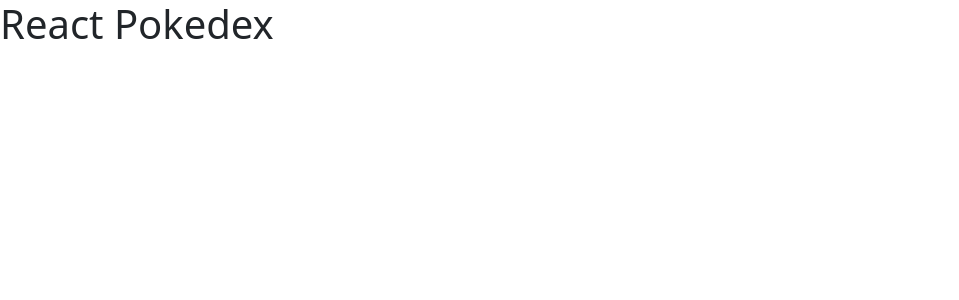
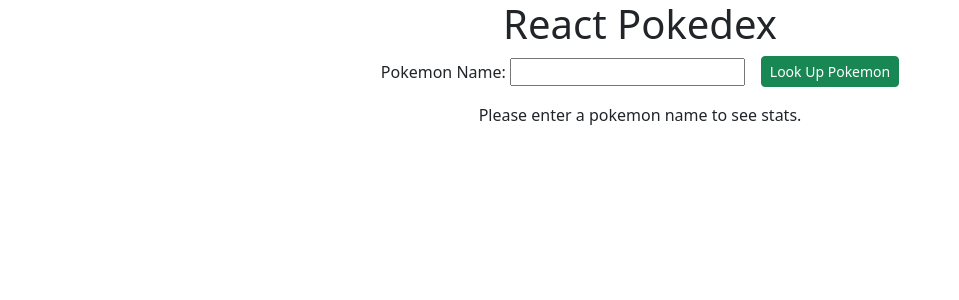
Before and after one commit to ChristopherHoganJr/react-pokedex, a React (Create React App) app: page / in a window 1280 px wide. Shown: the top 300 px of the page, without its empty margins (0-959 px from the left). Built offline with nearby package versions, Linux system fonts and the light colour scheme.

Commit message:
base features - finds pokemon, gives name/id/type

```diff
--- a/package.json
+++ b/package.json
@@ -6,6 +6,7 @@
     "@testing-library/jest-dom": "^5.16.5",
     "@testing-library/react": "^13.4.0",
     "@testing-library/user-event": "^13.5.0",
+    "axios": "^1.1.3",
     "react": "^18.2.0",
     "react-dom": "^18.2.0",
     "react-router-dom": "^6.4.2",
--- a/public/index.html
+++ b/public/index.html
@@ -2,7 +2,6 @@
 <html lang="en">
   <head>
     <meta charset="utf-8" />
-    <!-- CSS only -->
     <link
       href="https://cdn.jsdelivr.net/npm/bootstrap@5.2.2/dist/css/bootstrap.min.css"
       rel="stylesheet"
--- a/src/App.js
+++ b/src/App.js
@@ -1,9 +1,49 @@
 import "./App.css";
+import { useState } from "react";
+import axios from "axios";
+import { useNavigate } from "react-router-dom";
+
+// components
+import SearchBar from "./components/SearchBar";
+import PokemonStatsContainer from "./components/PokemonStatsContainer";
 
 function App() {
+  // useNavigate
+  const navigate = useNavigate();
+  // States
+  const [pokemonName, setPokemonName] = useState("");
+  const [pokemon, setPokemon] = useState();
+
+  // Functions
+  const searchPokemon = (e) => {
+    e.preventDefault();
+    axios
+      .get(`https://pokeapi.co/api/v2/pokemon/${pokemonName.toLowerCase()}`)
+      .then((res) => {
+        setPokemon(res.data);
+      })
+      .catch((err) => navigate("/err"));
+  };
+
   return (
     <div className="App">
-      <h1>React Pokedex</h1>
+      <h1 className="text-center">React Pokedex</h1>
+      <div className="d-flex justify-content-center">
+        <SearchBar
+          pokemonName={pokemonName}
+          setPokemonName={setPokemonName}
+          searchPokemon={searchPokemon}
+        />
+      </div>
+      <div className="mt-3">
+        {pokemon ? (
+          <PokemonStatsContainer pokemon={pokemon} />
+        ) : (
+          <p className="text-center">
+            Please enter a pokemon name to see stats.
+          </p>
+        )}
+      </div>
     </div>
   );
 }
--- /dev/null
+++ b/src/components/PokemonStatsContainer.jsx
@@ -0,0 +1,50 @@
+import React from "react";
+
+// components
+
+const PokemonStatsContainer = ({ pokemon }) => {
+  return (
+    <div className="text-center">
+      <img src={pokemon.sprites.front_default} alt="" />
+
+      <h3>
+        <b>{pokemon.name}</b> - Pokedex Num: #{pokemon.id}
+      </h3>
+      <div className="d-flex gap-2 flex-wrap justify-content-center align-items-center">
+        {pokemon.types.length > 1 ? <p>Types:</p> : <p>Type:</p>}
+        {pokemon.types.map((e) => {
+          let pokemonType = "";
+          switch (e.type.name) {
+            case "fire":
+              pokemonType = "danger";
+              break;
+            case "water":
+              pokemonType = "primary";
+              break;
+            case "grass":
+              pokemonType = "success";
+              break;
+            case "electric":
+              pokemonType = "warning";
+              break;
+            case "steel":
+              pokemonType = "secondary";
+              break;
+            case "ice":
+              pokemonType = "info";
+              break;
+            case "dark":
+              pokemonType = "dark";
+              break;
+            default:
+              pokemonType = "light";
+          }
+          return <p className={`btn btn-${pokemonType}`}>{e.type.name}</p>;
+        })}
+      </div>
+      <div></div>
+    </div>
+  );
+};
+
+export default PokemonStatsContainer;
--- /dev/null
+++ b/src/components/SearchBar.jsx
@@ -0,0 +1,22 @@
+import React from "react";
+
+const SearchBar = ({ pokemonName, setPokemonName, searchPokemon }) => {
+  return (
+    <form
+      className="d-flex align-items-center gap-3"
+      onSubmit={(e) => searchPokemon(e)}
+    >
+      <div className="">
+        <label className="me-1">Pokemon Name:</label>
+        <input
+          type="text"
+          value={pokemonName}
+          onChange={(e) => setPokemonName(e.target.value)}
+        />
+      </div>
+      <button className="btn btn-success btn-sm">Look Up Pokemon</button>
+    </form>
+  );
+};
+
+export default SearchBar;
```
Also changed, not shown: 1 other file (tests, documents, lock files or other folders).
